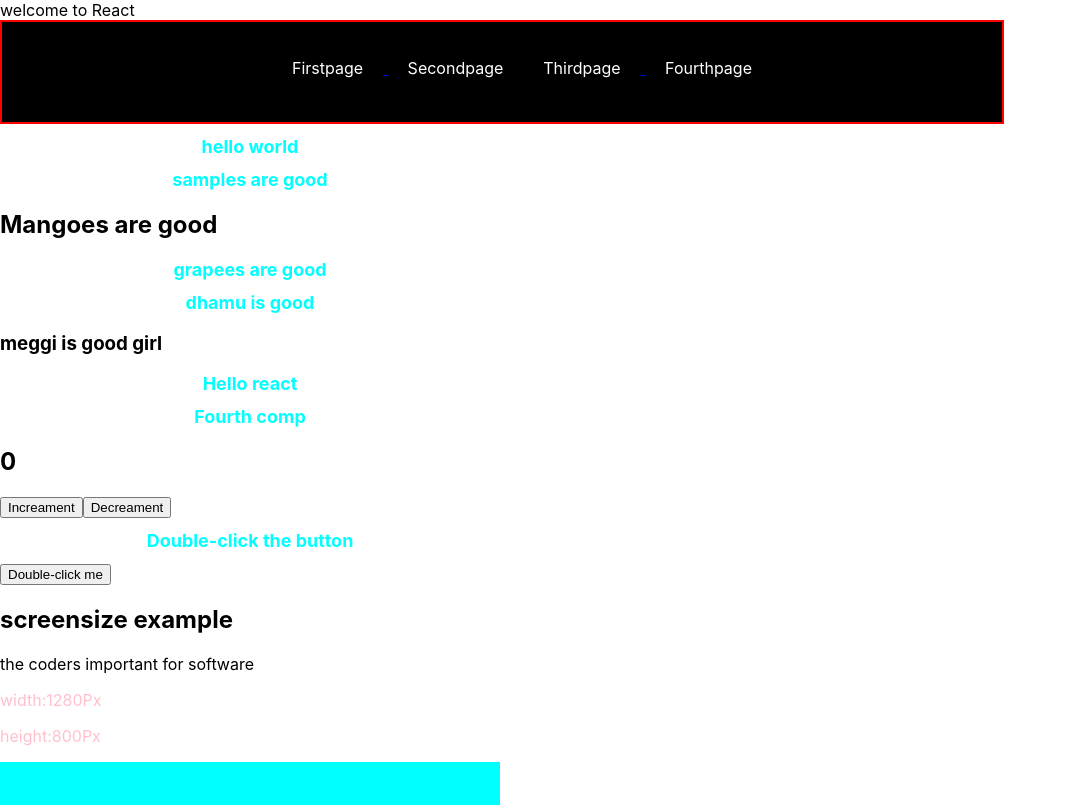
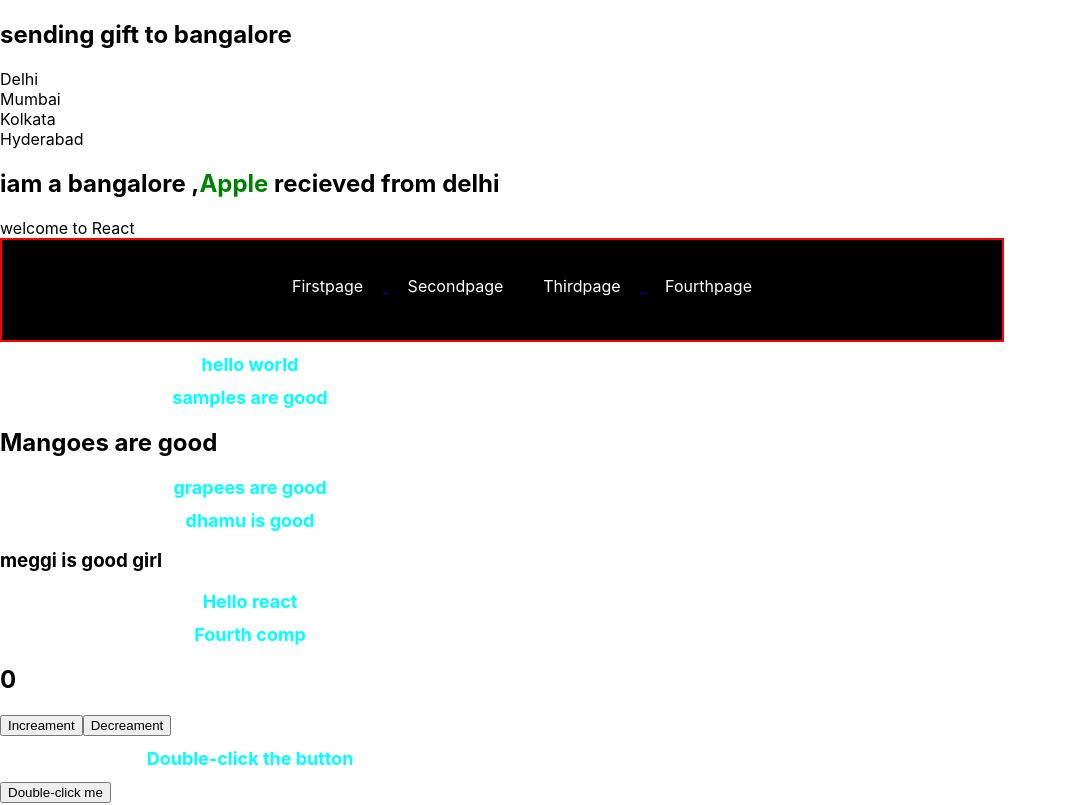
Before and after one commit to Damodharkarthu123/React-practice, a React (Create React App) app in the folder react-examples/: page / in a window 1280 px wide. Shown: the top 805 px of the page, without its empty margins (0-1067 px from the left). Built offline with nearby package versions, Linux system fonts and the light colour scheme; no server answers.

Commit message:
again commit

```diff
--- a/react-examples/src/App.jsx
+++ b/react-examples/src/App.jsx
@@ -23,11 +23,19 @@ import Thirdpage from './routing/ Thirdpage';
 import Fourthpage from './routing/Fourthpage';
 import { Routes,Route } from 'react-router-dom';
 import Navbar from './Navbar';
+import Delhi from './Container/Delhi'
+import { GiftProvider } from './context/ExampleContext';
 
 function App() {
+  const gift ="Apple"
   const [sampleCondition, setsampleCondition] = useState(true)
   return (
     <div className="App">
+      <h2>sending gift to bangalore</h2>
+
+
+      <Delhi gift={gift}/>
+
       welcome to React
       <Navbar />
       <Routes>
--- /dev/null
+++ b/react-examples/src/Container/Bangalore.jsx
@@ -0,0 +1,13 @@
+
+
+import React from 'react'
+
+const Bangalore = ({gift}) => {
+  return (
+    <div>
+      <h2>iam a bangalore ,<span style={{color:'green'}}>{gift}</span> recieved from delhi</h2>
+    </div>
+  )
+}
+
+export default Bangalore
--- /dev/null
+++ b/react-examples/src/Container/Delhi.jsx
@@ -0,0 +1,15 @@
+
+
+import React from 'react'
+import Mumbai from './Mumbai'
+
+const Delhi = ({gift}) => {
+  return (
+    <div>
+      Delhi
+      <Mumbai gift={gift}/>
+    </div>
+  )
+}
+
+export default Delhi
--- /dev/null
+++ b/react-examples/src/Container/Hyderabad.jsx
@@ -0,0 +1,15 @@
+
+
+import React from 'react'
+import Bangalore from './Bangalore'
+
+const Hyderabad = ({gift}) => {
+  return (
+    <div>
+      Hyderabad
+      <Bangalore gift={gift}/>
+    </div>
+  )
+}
+
+export default Hyderabad
--- /dev/null
+++ b/react-examples/src/Container/Kolkata.jsx
@@ -0,0 +1,15 @@
+
+
+import React from 'react'
+import Hyderabad from './Hyderabad'
+
+const Kolkata = ({gift}) => {
+  return (
+    <div>
+      Kolkata
+      <Hyderabad gift={gift}/>
+    </div>
+  )
+}
+
+export default Kolkata
--- /dev/null
+++ b/react-examples/src/Container/Mumbai.jsx
@@ -0,0 +1,17 @@
+
+
+import React from 'react'
+import Kolkata from './Kolkata'
+
+
+const Mumbai = ({gift}) => {
+
+  return (
+    <div>
+      Mumbai
+      <Kolkata gift={gift}/>
+    </div>
+  )
+}
+
+export default Mumbai
--- /dev/null
+++ b/react-examples/src/context/ExampleContext.jsx
@@ -0,0 +1,18 @@
+
+
+import { createContext,useContext, useState } from "react";
+
+const GiftContext = createContext()
+
+export const GiftProvider =({childeren})=>{
+
+    const [surprise ,setsurprise]=useState('Apple')
+
+    return(
+        <GiftContext.Provider value={{surprise ,setsurprise}}>
+            {childeren}
+        </GiftContext.Provider>
+    )
+}
+
+export const useData =()=> useContext(GiftContext)
```
